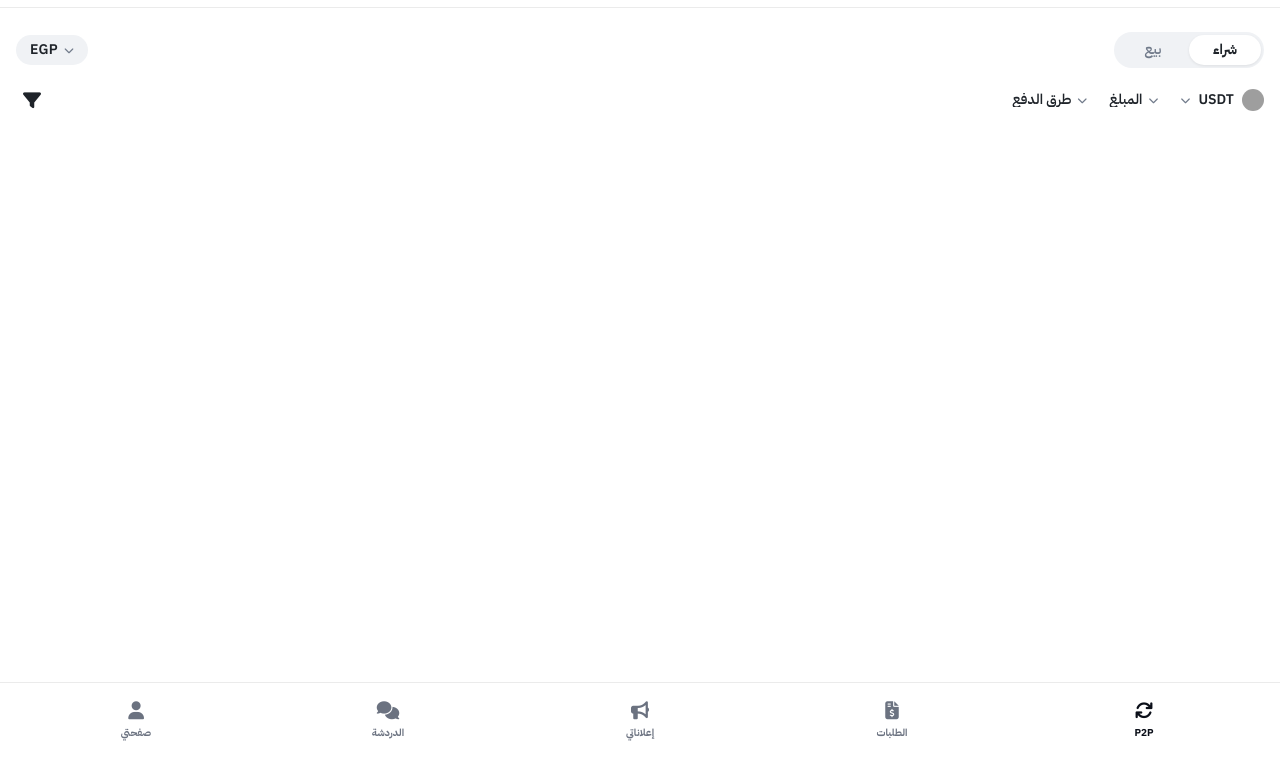
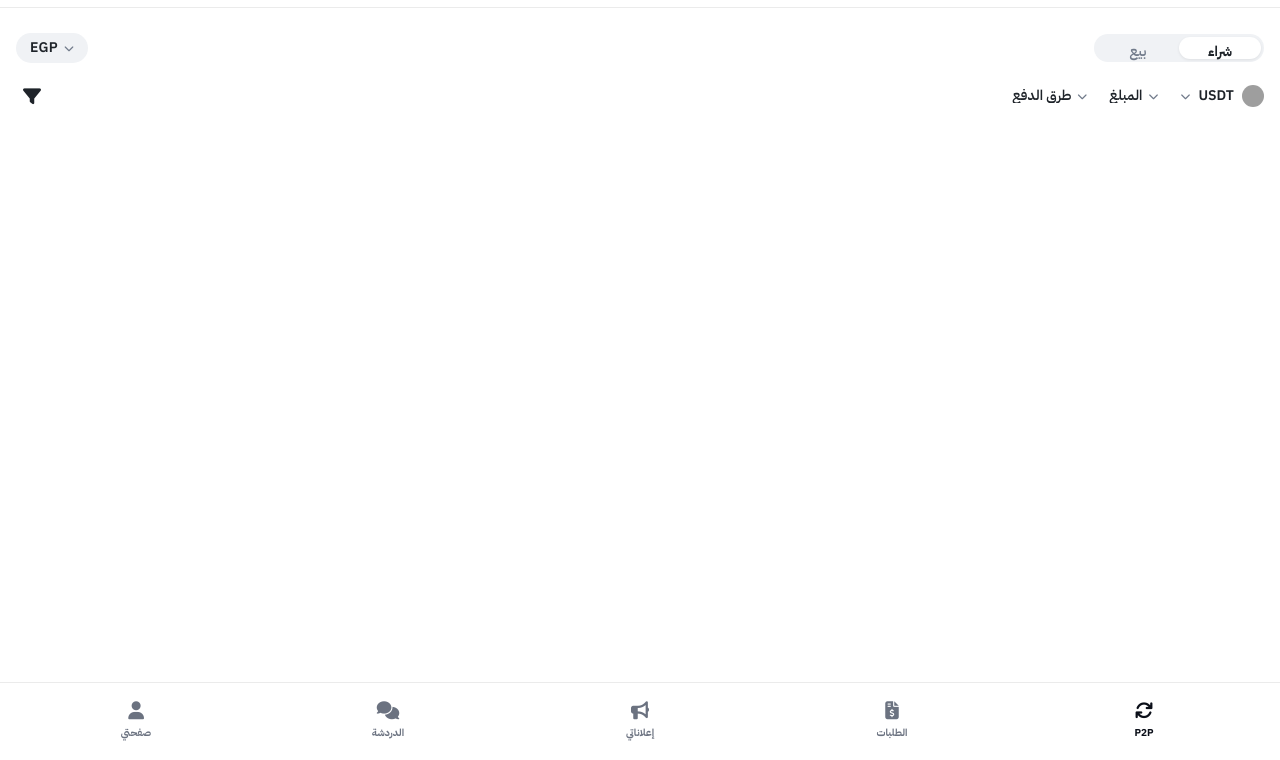
Before and after one commit to mm2-source/p2p28, a website: page index.html in a window 1280 px wide. Shown: the part 40-800 px from the top of the page. Drawn offline with Linux system fonts and the light colour scheme; some packages are replaced by stand-ins of ours; no server answers; grey boxes are pictures that could not be loaded; a script that the page names is missing.

Commit message:
Change market toggle button size
Updated dimensions of the market toggle button.

```diff
--- a/style.css
+++ b/style.css
@@ -272,8 +272,8 @@ input[type="number"]::-webkit-inner-spin-button{ -webkit-appearance:none; margin
   border: none;
   overflow: hidden;
   margin: 0;
-  width: 150px;
-  height: 36px;
+  width: 170px;
+  height: 28px;
   flex: 0 0 auto;
 }
 .marketToggle__thumb{
```
